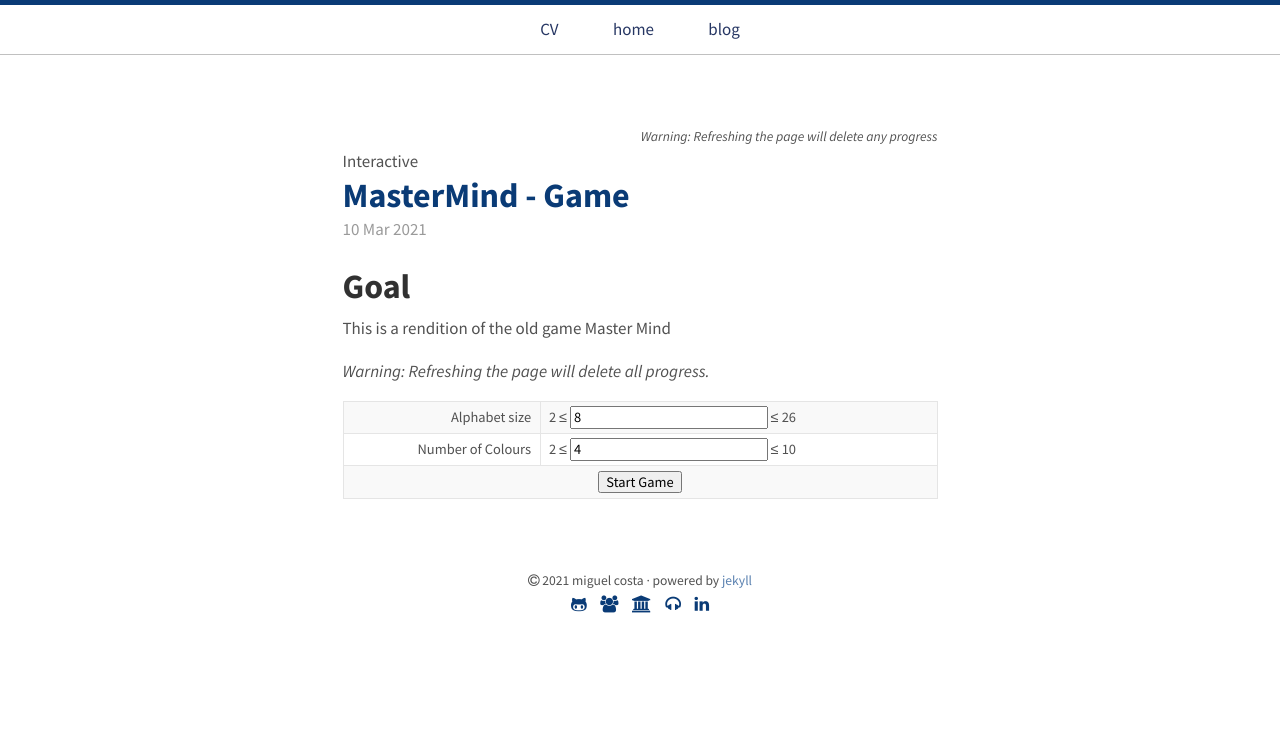
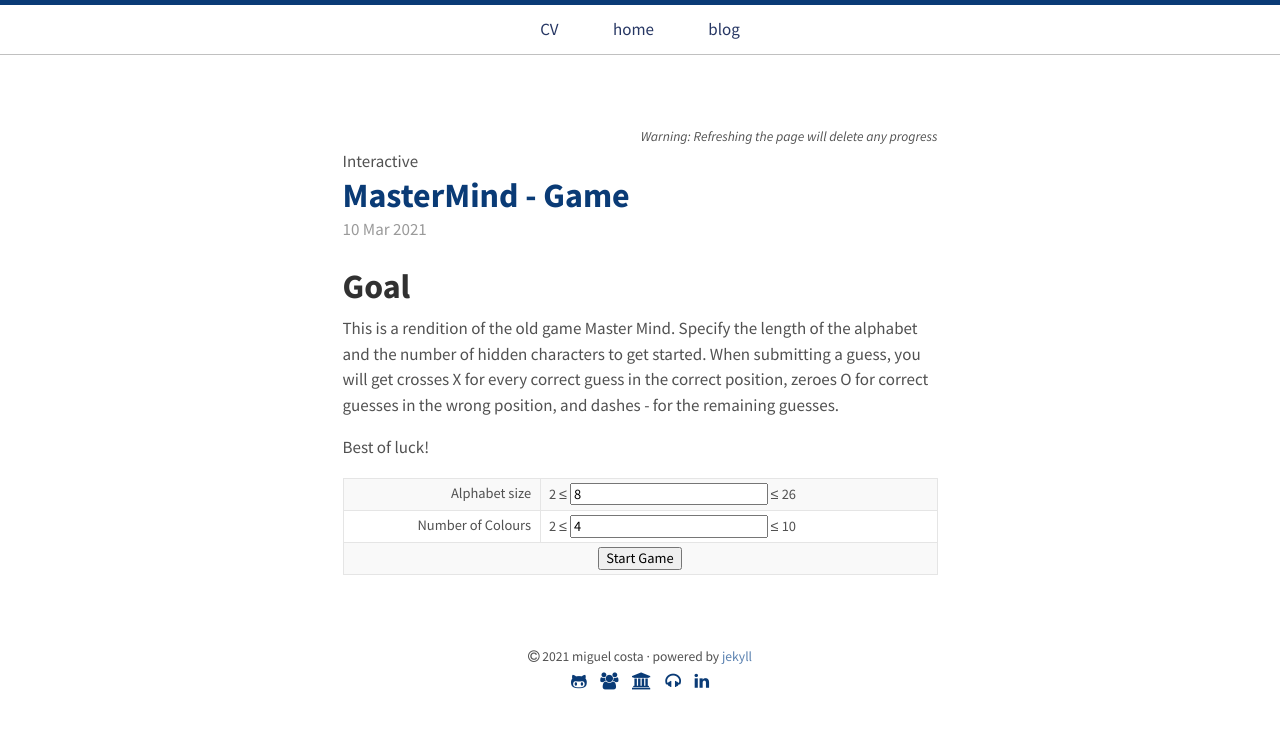
Before and after one commit to migueltorrescosta/migueltorrescosta.github.io, a Jekyll site: the page built from _posts/2021-03-10-MasterMind-Game.md, in a window 1280 px wide. Shown: the top 729 px of the page. Built offline with Jekyll 4.4.1, drawn with Linux system fonts in a browser that asks for light colours; nearby versions of some CDN libraries.

Commit message:
Mastermind game final touches

```diff
--- a/_posts/2021-03-10-MasterMind-Game.md
+++ b/_posts/2021-03-10-MasterMind-Game.md
@@ -7,9 +7,9 @@
 
 # Goal
 
-This is a rendition of the old game Master Mind
+This is a rendition of the old game Master Mind. Specify the length of the alphabet and the number of hidden characters to get started. When submitting a guess, you will get crosses X for every correct guess in the correct position, zeroes O for correct guesses in the wrong position, and dashes - for the remaining guesses.
 
-*Warning: Refreshing the page will delete all progress.*
+Best of luck!
 
 <div id="mastermind_game">
   <small>Loading Component</small>
--- a/assets/react_components/mastermind_game.js
+++ b/assets/react_components/mastermind_game.js
@@ -12,7 +12,8 @@
             alphabet: "ABCDEFGHIJKLMNOPQRSTUVWXYZ",
             secret: '',
             next_guess: '',
-            guesses: []
+            guesses: [],
+            iterations: 0
         }
     }
 
@@ -149,6 +150,7 @@
                     score: this.getStringScore(guess)
                 }),
                 next_guess: '',
+                iterations: this.state.iterations + 1
             })
         }
     }
@@ -156,7 +158,7 @@
     renderGuessTable() {
         return (
             <div>
-                <h1>Attempts</h1>
+                <h1>{this.state.iterations} {(this.state.iterations == 1) ? "Attempt" : "Attempts"}</h1>
                 <table>
                     <tbody>
                         {[...this.state.guesses].map(attempt => (
```
